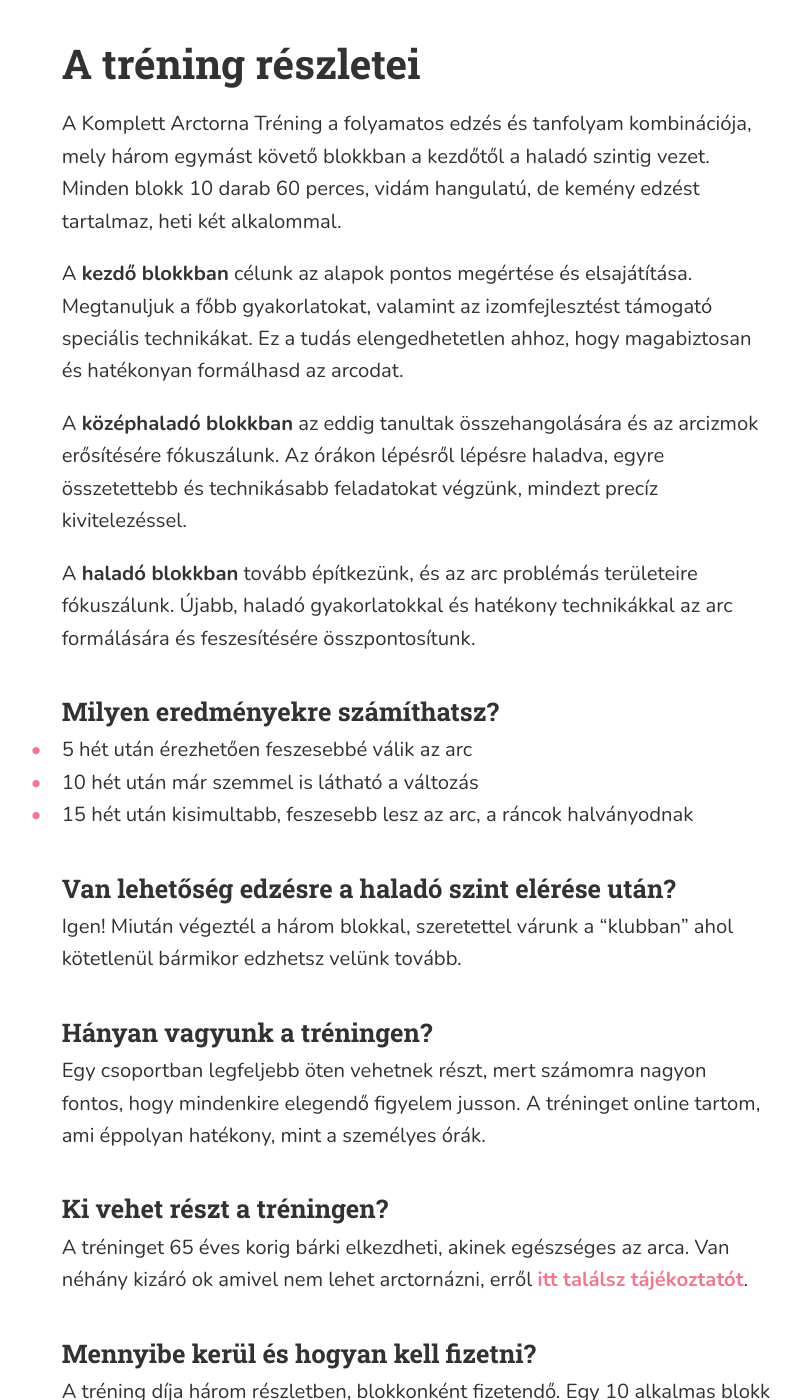
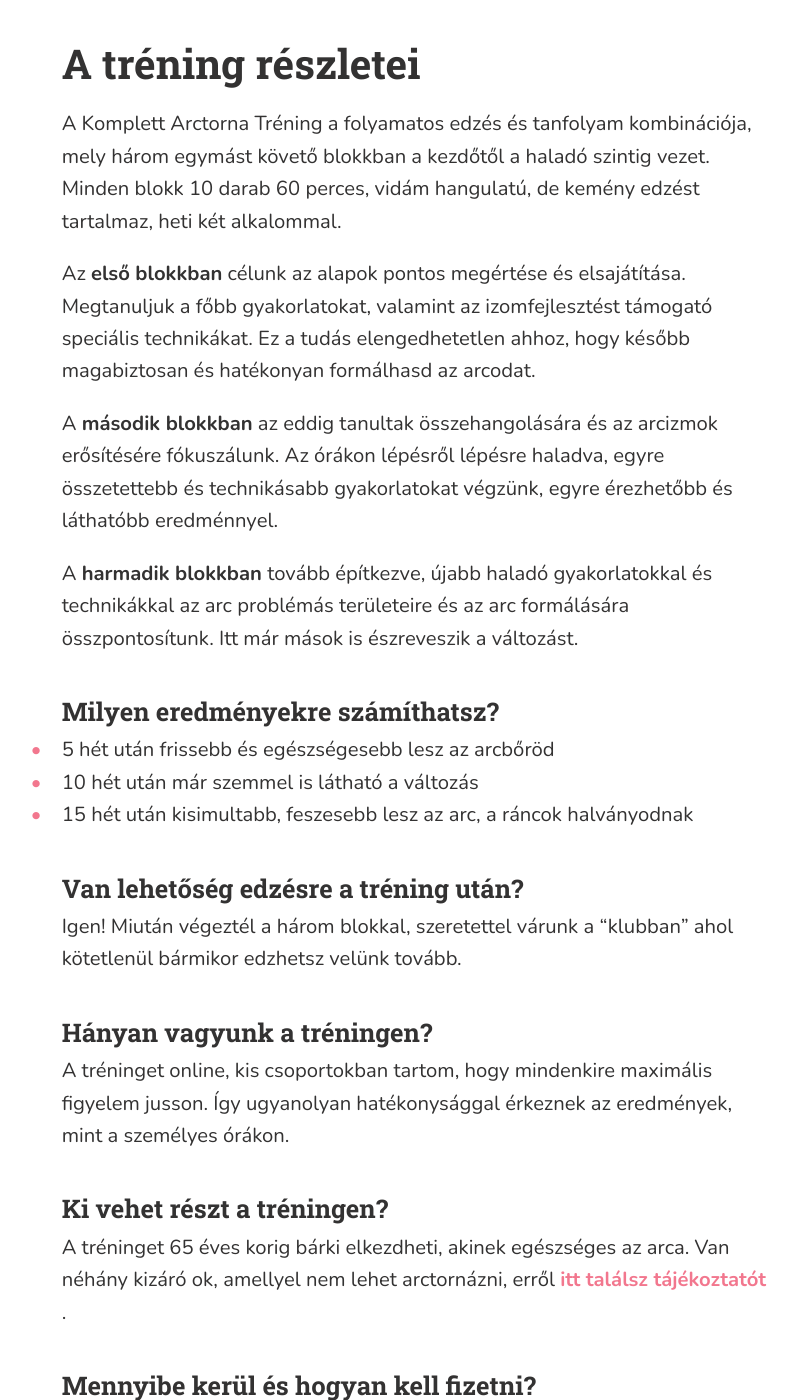
Before and after one commit to monikamudra/arctorna, a Jekyll site: the page built from trening.md, in a window 1280 px wide and 1400 px high, scrolled down 604 px. Shown: the whole window, without its empty margins (224-1024 px from the left). Built offline with Jekyll 4.4.1, drawn with Linux system fonts in a browser that asks for light colours.

Commit message:
Update training text

```diff
--- a/_includes/training-details.md
+++ b/_includes/training-details.md
@@ -2,31 +2,31 @@ A Komplett Arctorna Tréning a folyamatos edzés és tanfolyam kombinációja, m
 három egymást követő blokkban a kezdőtől a haladó szintig vezet. Minden blokk 10 darab 60 perces, vidám hangulatú, de kemény edzést tartalmaz, heti két
 alkalommal.
 
-A **kezdő blokkban** célunk az alapok pontos megértése és elsajátítása. Megtanuljuk a főbb gyakorlatokat, valamint az izomfejlesztést támogató speciális technikákat. Ez a tudás elengedhetetlen ahhoz, hogy magabiztosan és hatékonyan formálhasd az arcodat.
+Az **első blokkban** célunk az alapok pontos megértése és elsajátítása. Megtanuljuk a főbb gyakorlatokat, valamint az izomfejlesztést támogató speciális technikákat. Ez a tudás elengedhetetlen ahhoz, hogy később magabiztosan és hatékonyan formálhasd az arcodat.
 
-A **középhaladó blokkban** az eddig tanultak összehangolására és az arcizmok erősítésére fókuszálunk. Az órákon lépésről lépésre haladva, egyre összetettebb és technikásabb feladatokat végzünk, mindezt precíz kivitelezéssel.
+A **második blokkban** az eddig tanultak összehangolására és az arcizmok erősítésére fókuszálunk. Az órákon lépésről lépésre haladva, egyre összetettebb és technikásabb gyakorlatokat végzünk, egyre érezhetőbb és láthatóbb eredménnyel.
 
-A **haladó blokkban** tovább építkezünk, és az arc problémás területeire fókuszálunk. Újabb, haladó gyakorlatokkal és hatékony technikákkal az arc formálására és feszesítésére összpontosítunk.
+A **harmadik blokkban** tovább építkezve, újabb haladó gyakorlatokkal és technikákkal az arc problémás területeire és az arc formálására összpontosítunk. Itt már mások is észreveszik a változást.
 
 ### Milyen eredményekre számíthatsz?
 
-- 5 hét után érezhetően feszesebbé válik az arc
+- 5 hét után frissebb és egészségesebb lesz az arcbőröd
 - 10 hét után már szemmel is látható a változás
 - 15 hét után kisimultabb, feszesebb lesz az arc, a ráncok halványodnak
 
-### Van lehetőség edzésre a haladó szint elérése után?
+### Van lehetőség edzésre a tréning után?
 
 Igen! Miután végeztél a három blokkal, szeretettel várunk a "klubban" ahol
 kötetlenül bármikor edzhetsz velünk tovább.
 
 ### Hányan vagyunk a tréningen?
 
-Egy csoportban legfeljebb öten vehetnek részt, mert számomra nagyon fontos, hogy mindenkire elegendő figyelem jusson. A tréninget online tartom, ami éppolyan hatékony, mint a személyes órák.
+A tréninget online, kis csoportokban tartom, hogy mindenkire maximális figyelem jusson. Így ugyanolyan hatékonysággal érkeznek az eredmények, mint a személyes órákon.
 
 ### Ki vehet részt a tréningen?
 
 A tréninget 65 éves korig bárki elkezdheti, akinek egészséges az arca. Van
-néhány kizáró ok amivel nem lehet arctornázni, erről
+néhány kizáró ok, amellyel nem lehet arctornázni, erről
 [itt találsz tájékoztatót][kerdesek].
 
 ### Mennyibe kerül és hogyan kell fizetni?
```
